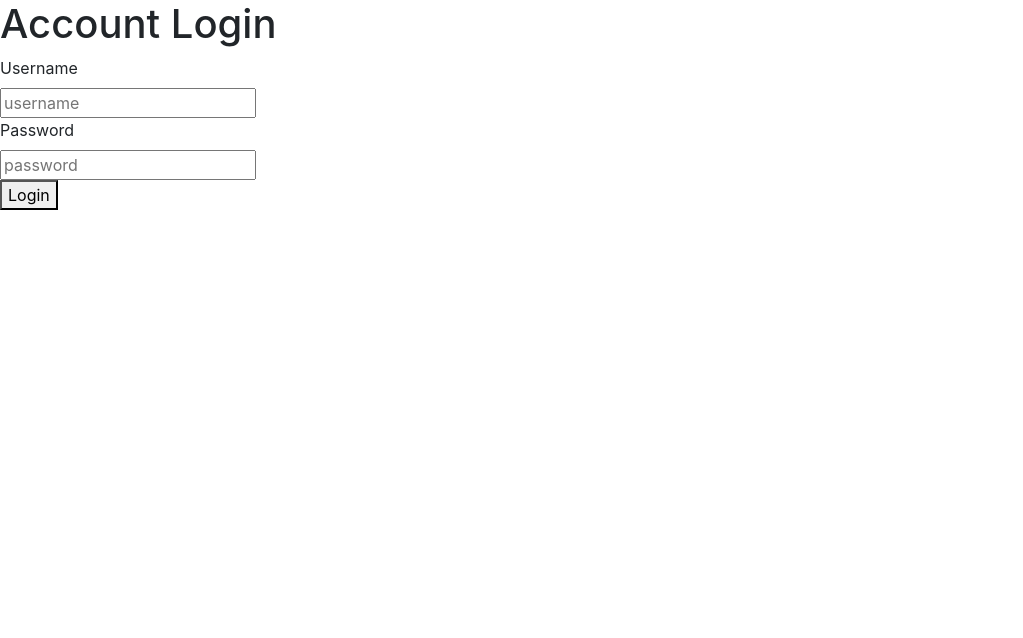
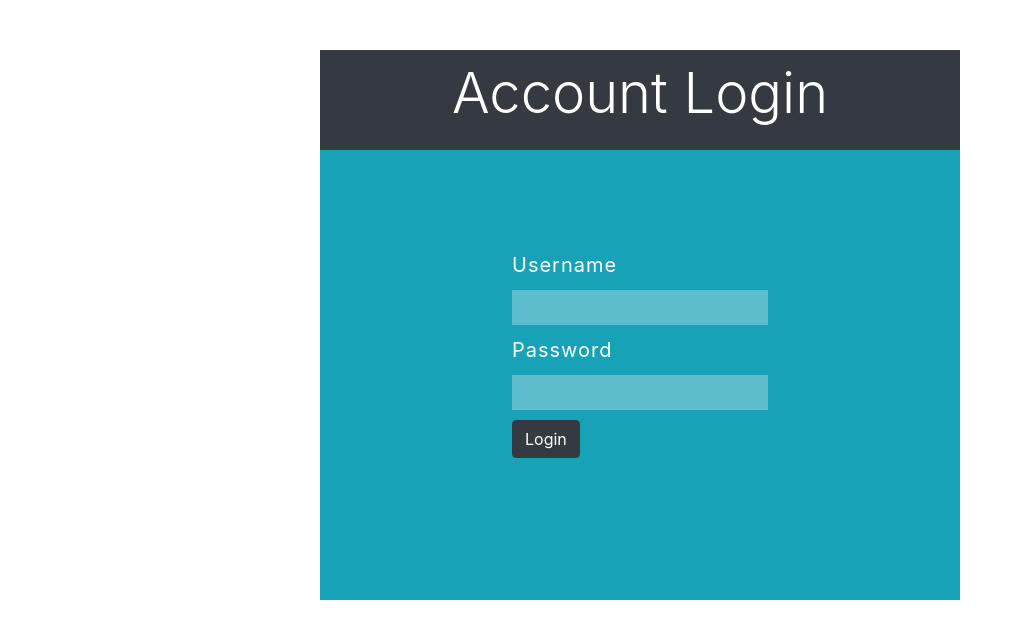
Before and after one commit to Hasitha-Lakshan/Inventory-Management-System-Prototype, a plain HTML site: page index.html in a window 1280 px wide. Shown: the whole page, without its empty margins (0-1023 px from the left). Drawn offline with nearby package versions, Linux system fonts and the light colour scheme.

Commit message:
Completed Login Page

```diff
--- a/CSS/main.css
+++ b/CSS/main.css
@@ -0,0 +1,45 @@
+body{
+    padding-top: 50px;
+}
+
+#header{
+    height: 100px;
+}
+
+#form_container{
+    padding: 50px 0px;
+    padding-top: 0px;
+    width: 50%;
+}
+
+h1{
+    padding: 10px 0px;
+    font-size: 20px;
+}
+
+#login_form{
+    margin-left: 50px;
+    width: 40%;
+    height: 300px;
+    margin-top: 100px;
+}
+
+input{
+    background-color: rgba(250, 250, 250, 0.3);
+    color: black;
+    border: 0px;
+    padding-left: 10px;
+    margin: 10px 0px;
+    padding-top: 10px;
+    width: 100%;
+}
+
+label{
+    font-size: 20px;
+    margin: 0px;
+    letter-spacing: 1px;
+}
+
+input:focus{
+    border: 0px;
+}
--- a/index.html
+++ b/index.html
@@ -15,18 +15,24 @@
 
   <body>
 
-    <h1>Account Login</h1>
+    <div id="form_container" class="container bg-info text-white my-auto">
+      <div id="header" class="bg-dark">
+        <h1 class="text-center display-4">Account Login</h1>
+      </div>
 
-    <form id="login_form" onsubmit="return validate()" action="#">
+      <form id="login_form" class="mx-auto" onsubmit="return validate()" action="#">
 
-        <label for="username">Username</label><br>
-        <input id="uname" type="text" placeholder="username"><br>
+          <label for="username">Username</label><br>
+          <input id="uname" type="text" placeholder=""><br>
 
-        <label for="password">Password</label><br>
-        <input id="pword" type="password" placeholder="password"><br>
+          <label class="display-8" for="password">Password</label><br>
+          <input id="pword" type="password" placeholder=""><br>
 
-        <button type="submit">Login</button>
-    </form>
+          <button class="btn btn-dark" type="submit">Login</button>
+      </form>
+    </div>
+
+
 
     <!-- Optional JavaScript -->
     <!-- jQuery first, then Popper.js, then Bootstrap JS -->
```
